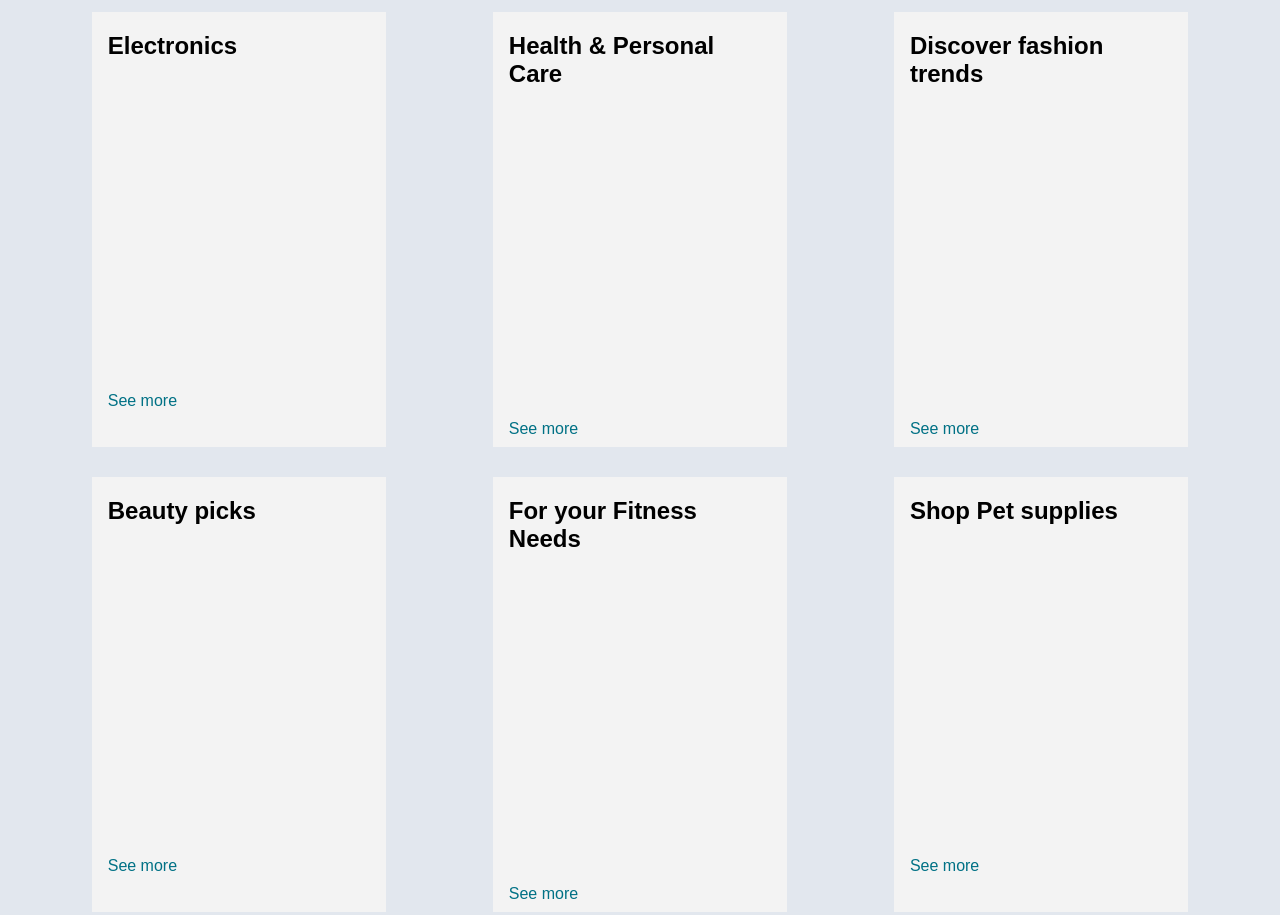
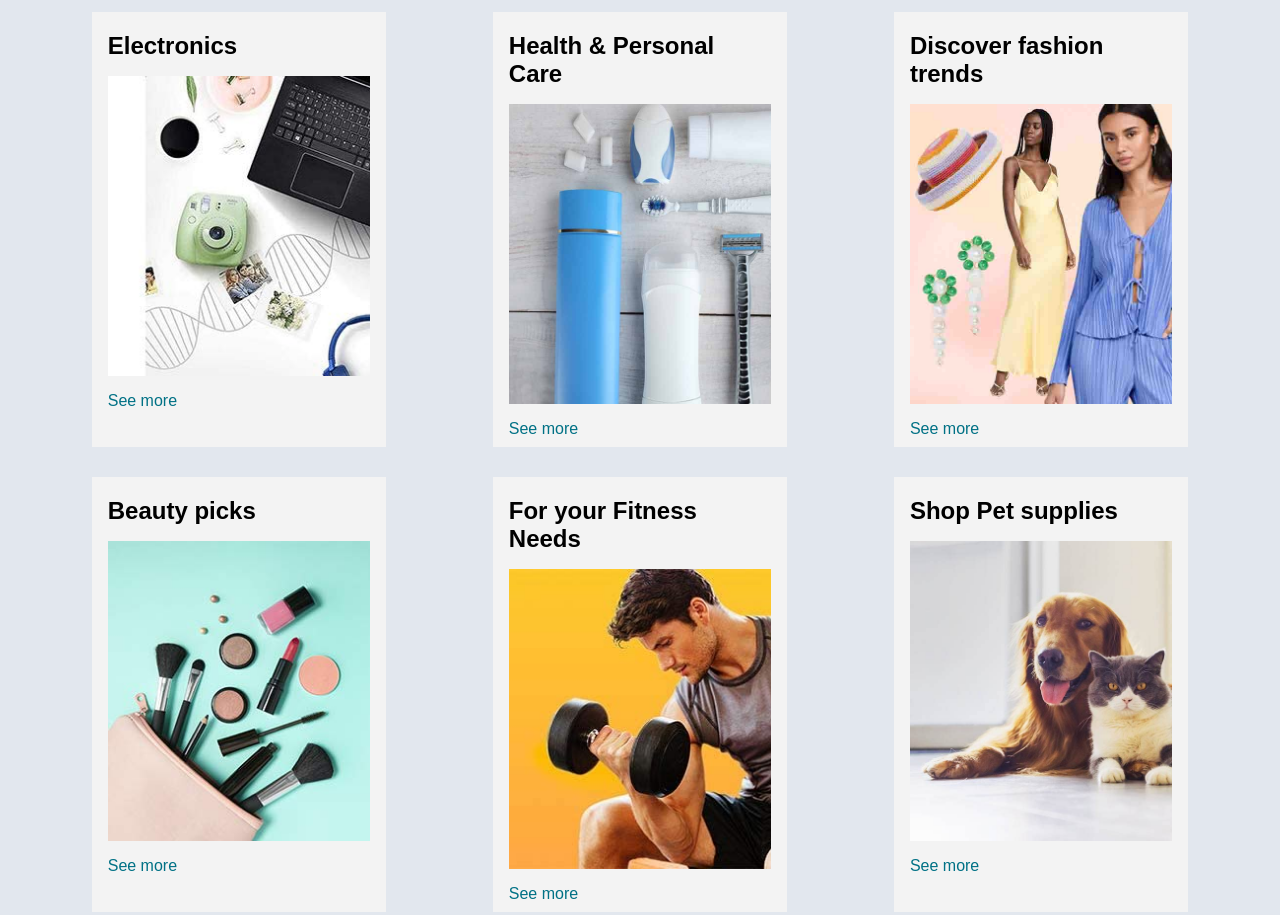
Before and after one commit to Er-Yogesh-Deshmane1008/Amazon-Clone, a plain HTML site: page index.html in a window 1280 px wide. Shown: the part 503-1418 px from the top of the page. Drawn offline with Linux system fonts and the light colour scheme; files that its build step writes are made by us from their sources.

Commit message:
Update index.html

```diff
--- a/index.html
+++ b/index.html
@@ -7,7 +7,7 @@
     <link rel="stylesheet" href="https://cdnjs.cloudflare.com/ajax/libs/font-awesome/6.4.0/css/all.min.css" integrity="sha512-iecdLmaskl7CVkqkXNQ/ZH/XLlvWZOJyj7Yy7tcenmpD1ypASozpmT/E0iPtmFIB46ZmdtAc9eNBvH0H/ZpiBw==" crossorigin="anonymous" referrerpolicy="no-referrer" />
     <!-- <link rel="stylesheet" href="css\style.css"> -->
     <link rel="stylesheet" href="./css/style.css">
-    <link rel="stylesheet" href="AMAZON css\style.css">
+    <link rel="stylesheet" href="Amazon Clone/css/style.css">
 
 </head>
 <body>
@@ -77,56 +77,56 @@
         <div class="box1 box">
             <div class="box-content">
                 <h2>Electronics</h2>
-                <div class="box-img" style="background-image: url('./imgs/Electronics.jpg');"></div>
+                <div class="box-img" style="background-image: url('Amazon Clone/imgs/Electronics.jpg');"></div>
                 <p>See more</p>
             </div>
         </div>
         <div class="box2 box">
             <div class="box-content">
                 <h2>Health & Personal Care</h2>
-                <div class="box-img" style="background-image: url('./imgs/box2_image.jpg');"></div>
+                <div class="box-img" style="background-image: url('Amazon Clone/imgs/box2_image.jpg');"></div>
                 <p>See more</p>
             </div>
         </div>
         <div class="box3 box">
             <div class="box-content">
                 <h2>Discover fashion trends</h2>
-                <div class="box-img" style="background-image: url('./imgs/box8_image.jpg');"></div>
+                <div class="box-img" style="background-image: url('Amazon Clone/imgs/box8_image.jpg');"></div>
                 <p>See more</p>
             </div>
         </div>
         <div class="box4 box">
             <div class="box-content">
                 <h2>Beauty picks</h2>
-                <div class="box-img" style="background-image: url('./imgs/Fuji_Dash_Beauty.jpg');"></div>
+                <div class="box-img" style="background-image: url('Amazon Clone/imgs/Fuji_Dash_Beauty.jpg');"></div>
                 <p>See more</p>
             </div>
         </div>
         <div class="box5 box">
             <div class="box-content">
                 <h2>For your Fitness Needs</h2>
-                <div class="box-img" style="background-image: url('./imgs/Fuji_Dash_Fitness_.jpg');"></div>
+                <div class="box-img" style="background-image: url('Amazon Clone/imgs/Fuji_Dash_Fitness_.jpg');"></div>
                 <p>See more</p>
             </div>
         </div>
         <div class="box6 box">
             <div class="box-content">
                 <h2>Shop Pet supplies</h2>
-                <div class="box-img" style="background-image: url('./imgs/box6_image.jpg');"></div>
+                <div class="box-img" style="background-image: url('Amazon Clone/imgs/box6_image.jpg');"></div>
                 <p>See more</p>
             </div>
         </div>
         <div class="box7 box">
              <div class="box-content">
                 <h2>New arrivals in Toys</h2>
-                <div class="box-img" style="background-image: url('./imgs/box7_image.jpg');"></div>
+                <div class="box-img" style="background-image: url('Amazon Clone/imgs/box7_image.jpg');"></div>
                 <p>See more</p>
             </div>
         </div>
         <div class="box8 box">
             <div class="box-content">
                 <h2>Create with strip lights</h2>
-                <div class="box-img" style="background-image: url('./imgs/Fuji_Dash_StripLighting.jpg');"></div>
+                <div class="box-img" style="background-image: url('Amazon Clone/imgs/Fuji_Dash_StripLighting.jpg');"></div>
                 <p>See more</p>
             </div>
         </div>
```
